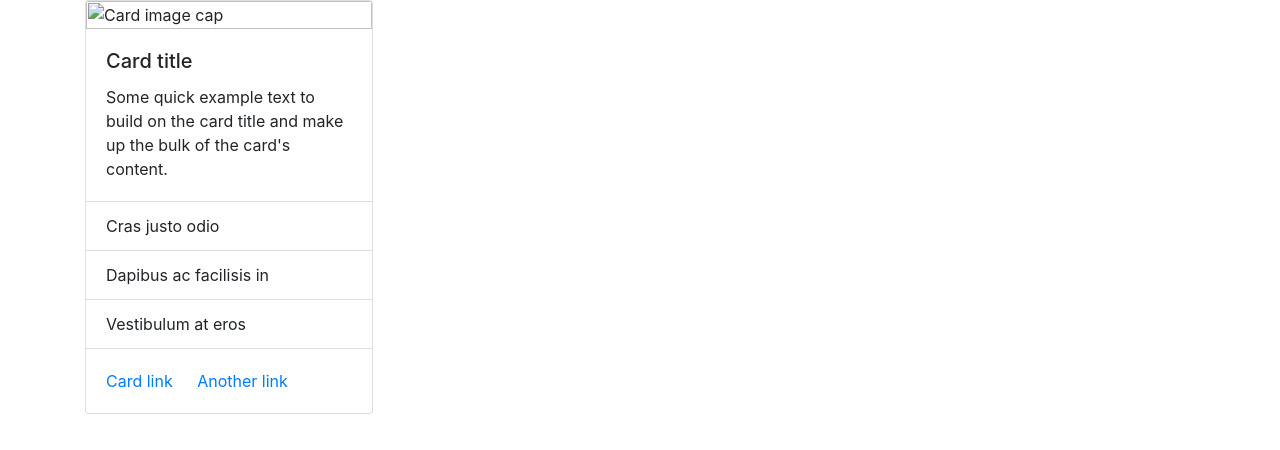
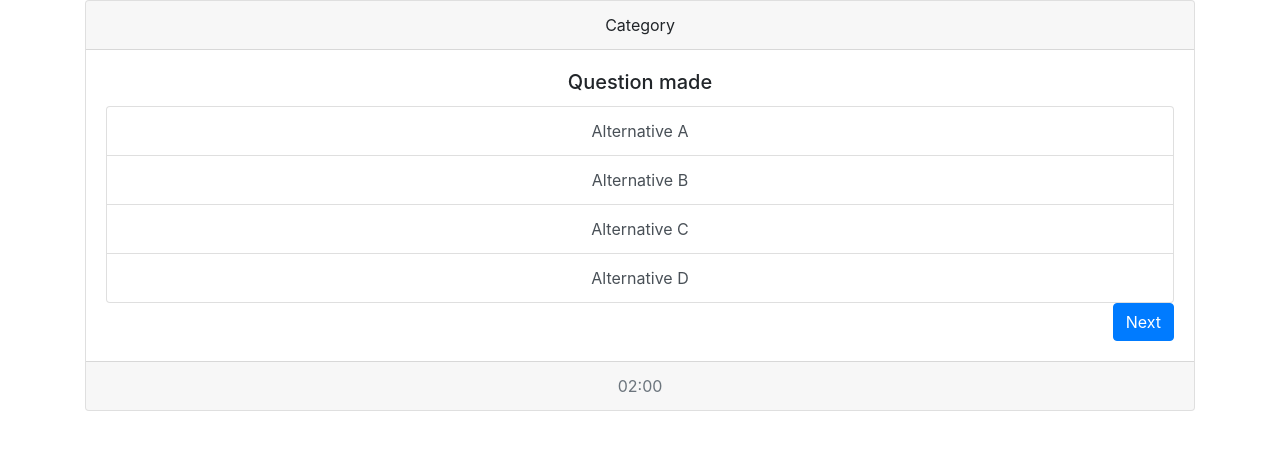
Before and after one commit to rafactor/TriviaGame, a plain HTML site: page index.html in a window 1280 px wide. Drawn offline with nearby package versions, Linux system fonts and the light colour scheme.

Commit message:
card structure

```diff
--- a/assets/css/style.css
+++ b/assets/css/style.css
@@ -0,0 +1,4 @@
+.question {
+    font-size: 2rem;
+    /* background-color: lightblue; */
+}
--- a/assets/javascript/app.js
+++ b/assets/javascript/app.js
@@ -18,5 +18,39 @@ var question = [
 ]
 
 /*
-* LIST OF ALL QUESTIONS
+* Create the HTML Structure
 */
+
+// Global variables
+var numberOfQuestions = 10; //number of questions that the user will answer
+var questionNumber = 0;
+var rightAnswers = 0;
+var wrongAnswers = 0;
+var $card = $('.card');
+
+// Create the initial screen with the start button
+
+// Create the listener for the start button
+
+
+// Build the template with question, alternatives and timer
+
+// create the timer
+
+// Populate the template with the first question, alternatives and timer
+
+// create the listener for the response
+
+// Compare the user response with the question answer
+
+// Timer function that will mark the question as wrong if the timer is over
+
+// Calculate the score (right and wrong)
+
+// Update the screen accordingly to the response (right or wrong)
+
+// check if there is another question to be shown.
+
+// If yes, show a button to show the right answer or load it right away
+
+// if not, show the final score
--- a/index.html
+++ b/index.html
@@ -1,36 +1,80 @@
 <!DOCTYPE <!DOCTYPE html>
 <html>
+
 <head>
     <meta charset="utf-8" />
     <meta http-equiv="X-UA-Compatible" content="IE=edge">
     <title>Trivia</title>
     <meta name="viewport" content="width=device-width, initial-scale=1">
-    <link rel="stylesheet" href="https://stackpath.bootstrapcdn.com/bootstrap/4.1.3/css/bootstrap.min.css" integrity="sha384-MCw98/SFnGE8fJT3GXwEOngsV7Zt27NXFoaoApmYm81iuXoPkFOJwJ8ERdknLPMO" crossorigin="anonymous">
+    <link rel="stylesheet" href="https://stackpath.bootstrapcdn.com/bootstrap/4.1.3/css/bootstrap.min.css" integrity="sha384-MCw98/SFnGE8fJT3GXwEOngsV7Zt27NXFoaoApmYm81iuXoPkFOJwJ8ERdknLPMO"
+        crossorigin="anonymous">
 
     <link rel="stylesheet" type="text/css" media="screen" href="assets/css/style.css" />
     <script src="assets/javascript/app.js"></script>
 </head>
+
 <body>
     <div class="container">
 
-            <div class="card" style="width: 18rem;">
-                    <img class="card-img-top" src=".../100px180/?text=Image cap" alt="Card image cap">
+
+            <div class="card text-center">
+                    <div class="card-header">
+                      Category
+                    </div>
                     <div class="card-body">
-                      <h5 class="card-title">Card title</h5>
-                      <p class="card-text">Some quick example text to build on the card title and make up the bulk of the card's content.</p>
+                      <h5 class="card-title">Question made</h5>
+                      <div class="list-group">
+                            <button type="button" class="list-group-item list-group-item-action">Alternative A</button>
+                            <button type="button" class="list-group-item list-group-item-action">Alternative B</button>
+                            <button type="button" class="list-group-item list-group-item-action">Alternative C</button>
+                            <button type="button" class="list-group-item list-group-item-action">Alternative D</button>
+
+
+                        </div>
+                      <!-- <p class="card-text">With supporting text below as a natural lead-in to additional content.</p> -->
+                      <div class="text-right">
+                      <a href="#" class="btn btn-primary text-right">Next</a>
                     </div>
-                    <ul class="list-group list-group-flush">
-                      <li class="list-group-item">Cras justo odio</li>
-                      <li class="list-group-item">Dapibus ac facilisis in</li>
-                      <li class="list-group-item">Vestibulum at eros</li>
-                    </ul>
-                    <div class="card-body">
-                      <a href="#" class="card-link">Card link</a>
-                      <a href="#" class="card-link">Another link</a>
+                    </div>
+                    <div class="card-footer text-muted ">
+                      02:00
                     </div>
                   </div>
+<!--
+        <header>
+            <nav class="navbar navbar-dark bg-dark">
+                <div class="container">
+                    <p class="navbar-brand">Trivia Game</p>
+                </div>
+            </nav>
+
+        </header>
+
+        <main>
+            <div class='timer'>02:00</div>
+            <div class='question'>How did George Lucas first meet Harrison Ford?</div>
+
+            <div class="list-group">
+                <button type="button" class="list-group-item list-group-item-action">HARRISON DROVE GEORGE HOME AFTER
+                    DRINKING TOO MUCH.</button>
+                <button type="button" class="list-group-item list-group-item-action">HARRISON WAS CARRIE FISHER'S
+                    REAL-LIFE BOYFRIEND.</button>
+                <button type="button" class="list-group-item list-group-item-action">GEORGE CAST HARRISON IN 'AMERICAN
+                    GRAFFITI.'</button>
+                <button type="button" class="list-group-item list-group-item-action">GEORGE HIRED HARRISON TO BUILD
+                    CABINETS.</button>
+            </div>
+
+
+            <div class='nav'>
+                <button>Next</button>
+            </div> -->
 
 
     </div>
+    </main>
+
+    </div>
 </body>
+
 </html>
```
